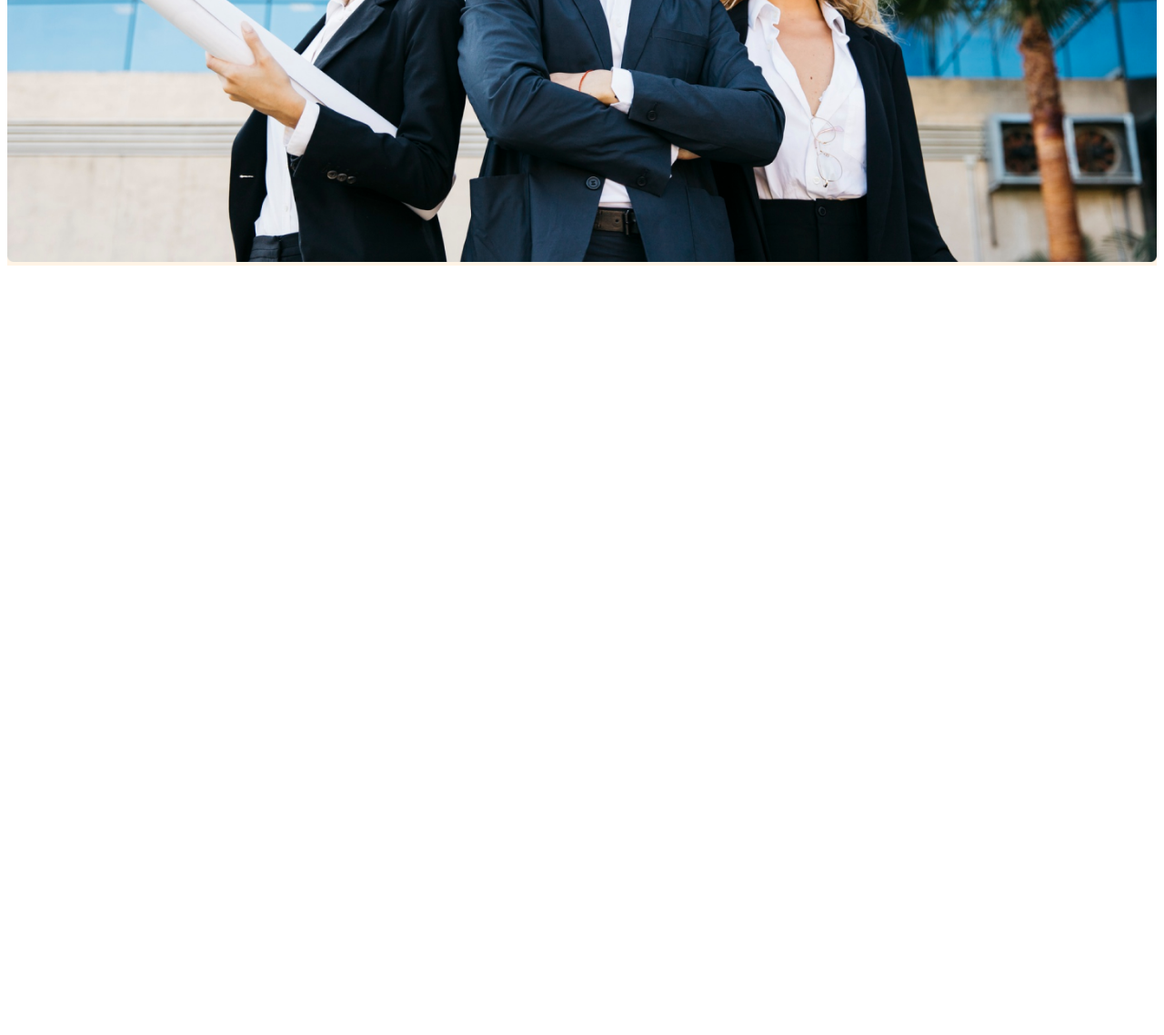
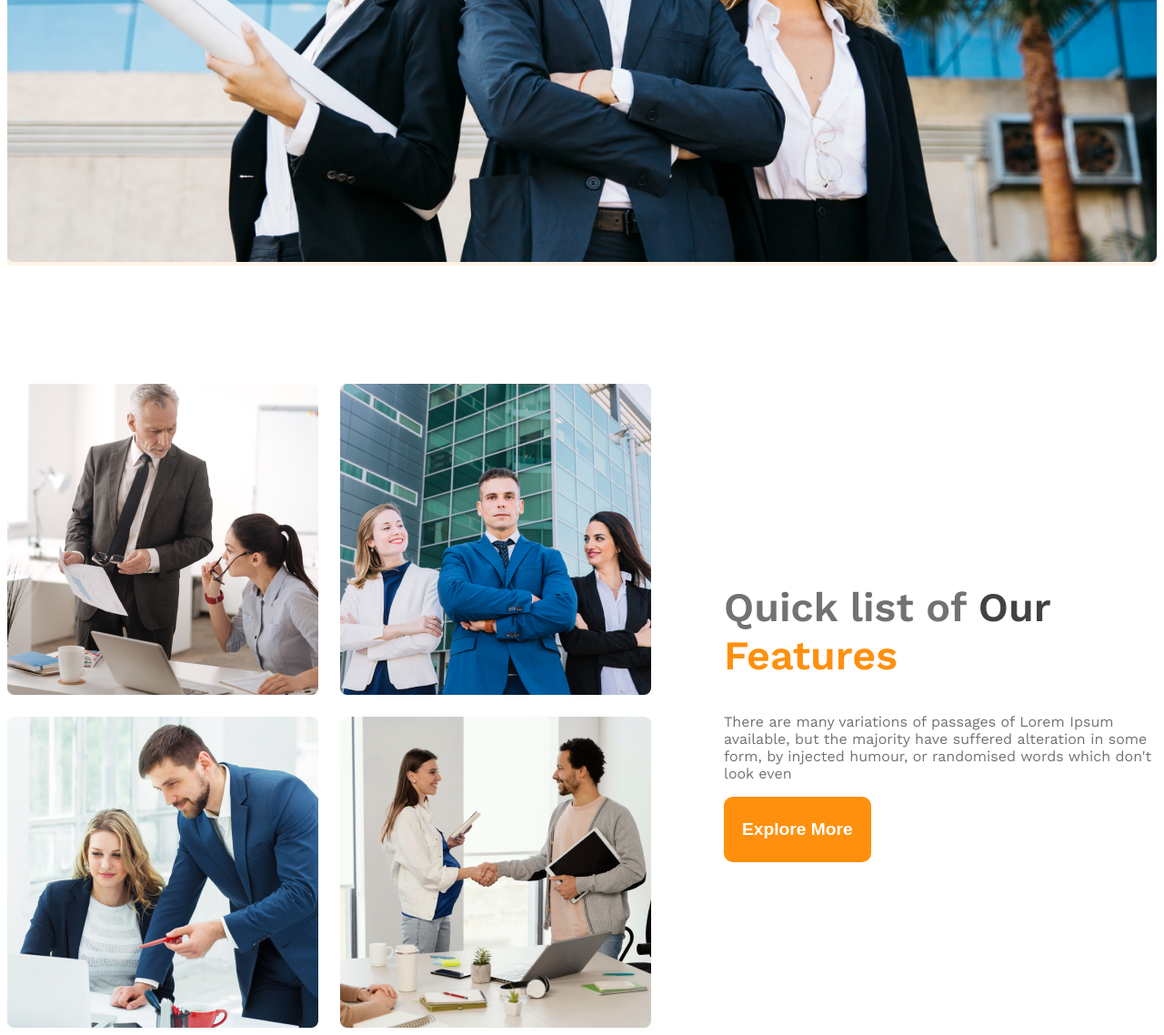
Before and after one commit to Pritomvai420/g-3-archi-tects, a plain HTML site: page index.html in a window 1280 px wide. Shown: the part 896-2034 px from the top of the page at 91% size. Before the commit the page ends 1196 px from the top, so only its background shows below. Drawn offline with nearby package versions, Linux system fonts and the light colour scheme.

Commit message:
added team section and medium responsibe

```diff
--- a/index.html
+++ b/index.html
@@ -33,6 +33,22 @@
 
     </header>
     <main>
+        <section class="teams disply-flex">
+            <div class="team-img-container">
+                <img src="images/images/team1.png" alt="">
+                <img src="images/images/team2.png" alt="">
+                <img src="images/images/team3.png" alt="">
+                <img src="images/images/team4.png" alt="">
+
+            </div>
+            <div class="team-container">
+                <h2 class="team-title dark-3">Quick list of <span class="dark-2">Our</span> <span class="orange">Features</span></h2>
+                <p class="team-description">There are many variations of passages of Lorem Ipsum available, but the majority have suffered alteration in some form, by injected humour, or randomised words which don't look even</p>
+                <button class="btn-primary">Explore More</button>
+            </div>
+
+
+        </section>
 
     </main>
     <footer>
--- a/style/style.css
+++ b/style/style.css
@@ -7,6 +7,19 @@
 }
 
 /* shared style */
+
+
+.orange{
+    color: rgba(255, 144, 14, 1);
+}
+
+main > section{
+    margin-top: 130px;
+}
+.main{
+    max-width: 1440px;
+    margin: 0 auto;
+}
 .btn-primary{
      background-color: #FF900E;
      color: white;
@@ -80,11 +93,49 @@
 .banner-img{
     width: 100%;
 }
+/* team style */
+.team-container{
+    margin-left: 80px;
+    max-width: 530px;
+}
+.team-img-container{
+    display: grid;
+    grid-template-columns: repeat(2, 1fr);
+    gap: 24px;
+}
+ .teams{
+    align-items: center;
+ }
+ .team-title{
+    font-weight: 600;
+    font-size: 2.8rem;
+
+ }
+ .team-description{
+    font-size: 1rem;
+    font-weight: 400;
+    color: rgba(114, 114, 114, 1);
+ }
 
 /* small device responsibe layout */
 @media screen and (max-width:576px) {
-    .nav-bar, .nav-links{
+    .nav-bar, .nav-links, .teams{
         flex-direction: column;
+    }
+    .team-img-container{
+        grid-template-columns: repeat(1, 1fr);
+    }
+    .team-container{
+        margin-left: 20px;
     }
 
 }
+/* medium ddevice responsibe */
+@media screen and (min-width:577px) and (max-width:992px) {
+    .teams{
+        flex-direction: column;
+    }
+    .team-container{
+        margin-left: 50px auto;
+    }
+}
```
